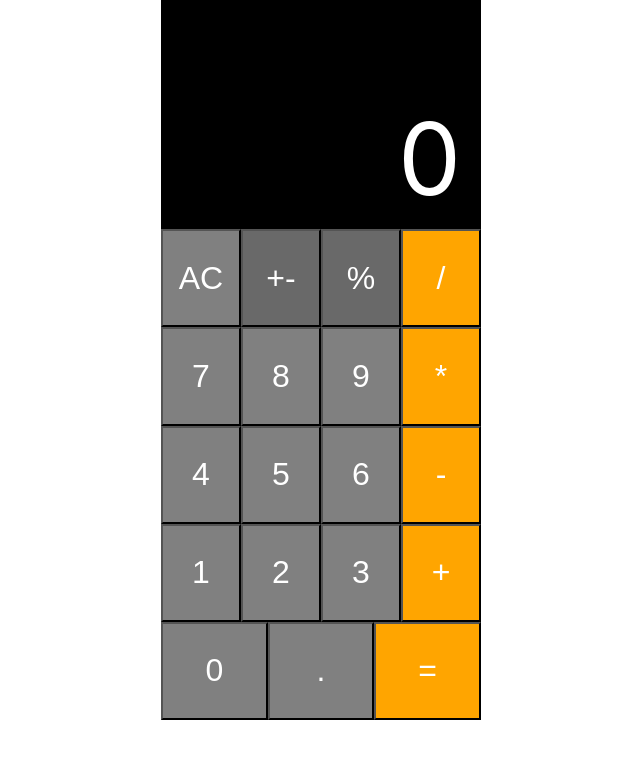
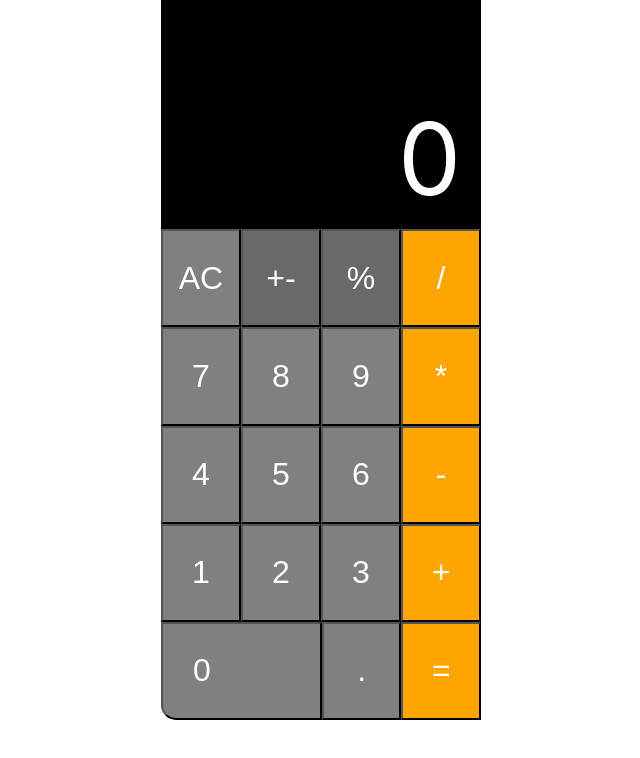
Before and after one commit to JoaoCodeClan/ReactCalc, a React (Create React App) app: page / in a window 1280 px wide. Shown: the top 758 px of the page, without its empty margins (319-959 px from the left). Built offline with nearby package versions, Linux system fonts and the light colour scheme.

Commit message:
added id to props

```diff
--- a/src/App.js
+++ b/src/App.js
@@ -124,6 +124,8 @@ getButtonValue=(buttonValue)=>{
 
 
 render(){
+
+
   return (
 
 
@@ -159,7 +161,7 @@ render(){
 
               </div>
               <div className="row" id="row5">
-              <PadButton className={"numpad"} buttonValue={"0"} getButtonValue={this.getButtonValue}/>
+              <PadButton className={"numpad"} id={"bttn-zero"} buttonValue={"0"} getButtonValue={this.getButtonValue}/>
               <PadButton className={"numpad"} buttonValue={"."} getButtonValue={this.getButtonValue}/>
               <PadButton className={"operator"} buttonValue={"="} getButtonValue={this.getButtonValue}/>
 
--- a/src/components/PadButton.js
+++ b/src/components/PadButton.js
@@ -2,7 +2,7 @@ import React from "react";
 import '../App.css';
 const PadButton=props=>{
 return(
-  <button className={props.className}  onClick={()=>{props.getButtonValue(props.buttonValue)}}>{props.buttonValue}</button>
+  <button className={props.className} id={props.id} onClick={()=>{props.getButtonValue(props.buttonValue)}}>{props.buttonValue}</button>
 
 )
 
```
